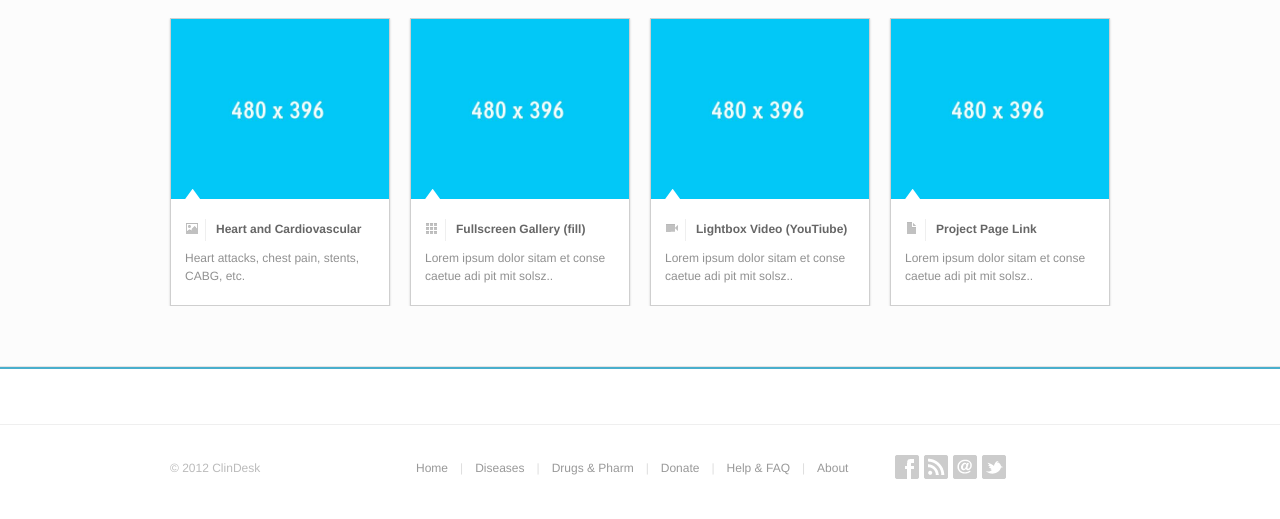
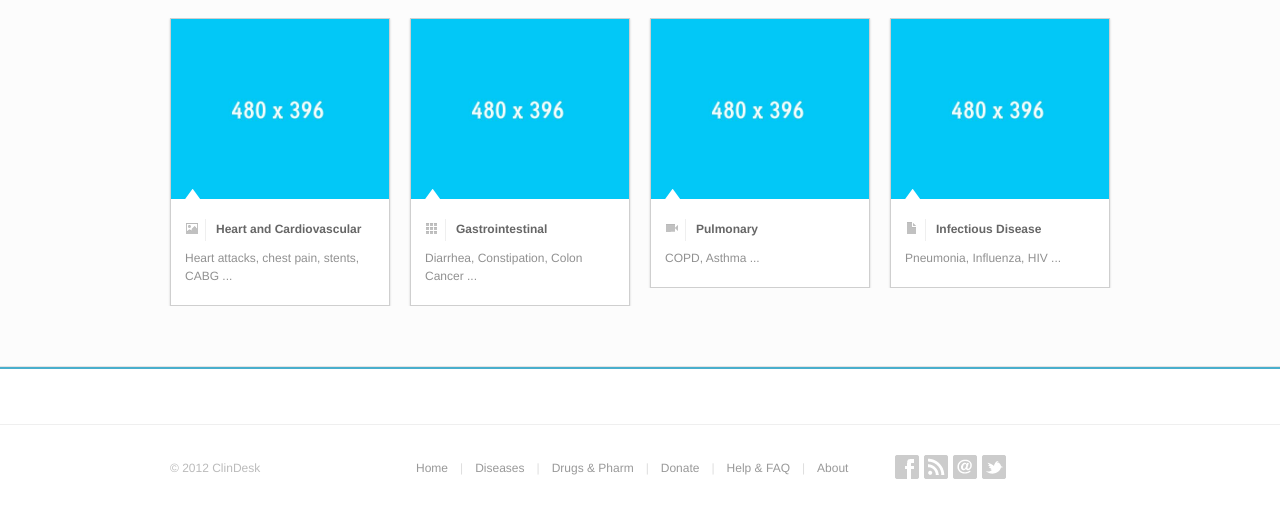
Before and after one commit to WhiteCoatAcademy/clindesk.org, a Flask app: page / in a window 1280 px wide. Shown: the part 911-1430 px from the top of the page. Run offline with Flask 2, Linux system fonts and the light colour scheme.

Commit message:
added some clinical areas to the home page

```diff
--- a/templates/index.html
+++ b/templates/index.html
@@ -98,7 +98,7 @@
 								<div class="title">
 									<span class="icon-picture"></span><a href="#">Heart and Cardiovascular</a>
 								</div>
-								<p>Heart attacks, chest pain, stents, CABG, etc.</p>
+								<p>Heart attacks, chest pain, stents, CABG ...</p>
 							</div>
 						</div>
 
@@ -117,9 +117,9 @@
 									<span></span>
 								</a>
 								<div class="title">
-									<span class="icon-th"></span><a href="#">Fullscreen Gallery (fill)</a>
+									<span class="icon-th"></span><a href="#">Gastrointestinal </a>
 								</div>
-								<p>Lorem ipsum dolor sitam et conse caetue adi pit mit solsz..</p>
+								<p>Diarrhea, Constipation, Colon Cancer ...</p>
 							</div>
 						</div>
 
@@ -131,9 +131,9 @@
 									<span></span>
 								</a>
 								<div class="title">
-									<span class="icon-facetime-video"></span><a href="#">Lightbox Video (YouTiube)</a>
+									<span class="icon-facetime-video"></span><a href="#">Pulmonary</a>
 								</div>
-								<p>Lorem ipsum dolor sitam et conse caetue adi pit mit solsz..</p>
+								<p>COPD, Asthma ...</p>
 							</div>
 						</div>
 
@@ -145,9 +145,9 @@
 									<span></span>
 								</a>
 								<div class="title">
-									<span class="icon-file"></span><a href="#">Project Page Link</a>
+									<span class="icon-file"></span><a href="#">Infectious Disease</a>
 								</div>
-								<p>Lorem ipsum dolor sitam et conse caetue adi pit mit solsz..</p>
+								<p>Pneumonia, Influenza, HIV ...</p>
 							</div>
 						</div>
 
@@ -158,9 +158,9 @@
 									<span></span>
 								</a>
 								<div class="title">
-									<span class="icon-film"></span><a href="#">Vdieo Project Link</a>
+									<span class="icon-film"></span><a href="#">Oncology</a>
 								</div>
-								<p>Lorem ipsum dolor sitam et conse caetue adi pit mit solsz..</p>
+								<p>Breast cancer, leukemia, lung cancer ... </p>
 							</div>
 						</div>
 
```
